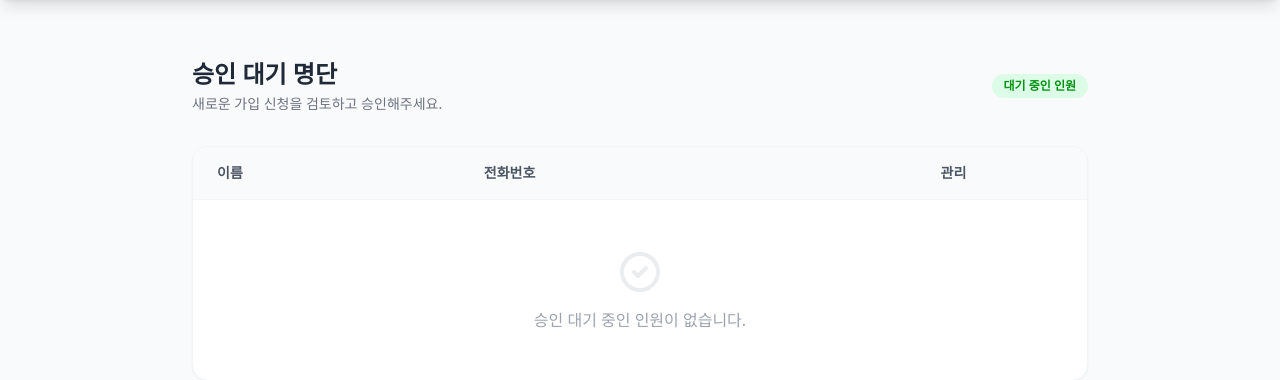
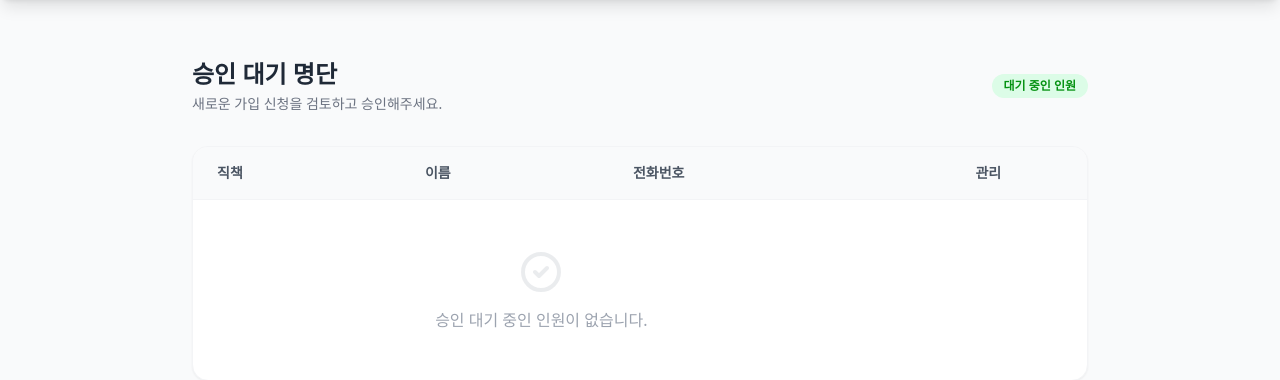
Before and after one commit to Pirogramming-24/hackathon_pirostack, a Django app: page /users/superadmin/ in a window 1280 px wide. Shown: the part 80-460 px from the top of the page. Run offline with Django 5.2, Linux system fonts and the light colour scheme; some libraries are stand-ins or nearby versions.

Commit message:
슈퍼 어드민 페이지에 직책 추가

```diff
--- a/users/templates/superadmin.html
+++ b/users/templates/superadmin.html
@@ -34,6 +34,7 @@
                 <table class="w-full text-left border-collapse">
                     <thead>
                         <tr class="bg-gray-50 border-b border-gray-100">
+                            <th class="px-6 py-4 text-sm font-bold text-gray-600">직책</th>
                             <th class="px-6 py-4 text-sm font-bold text-gray-600">이름</th>
                             <th class="px-6 py-4 text-sm font-bold text-gray-600">전화번호</th>
                             <th class="px-6 py-4 text-sm font-bold text-gray-600 text-center">관리</th>
@@ -43,6 +44,9 @@
                         {% for profile in people %}
                         {% if not profile.permission %}
                         <tr class="hover:bg-green-50/30 transition-colors">
+                            <td class="px-6 py-4">
+                                <span class="font-semibold text-gray-800">{{ profile.role }}</span>
+                            </td>
                             <td class="px-6 py-4">
                                 <span class="font-semibold text-gray-800">{{ profile.name }}</span>
                             </td>
```
